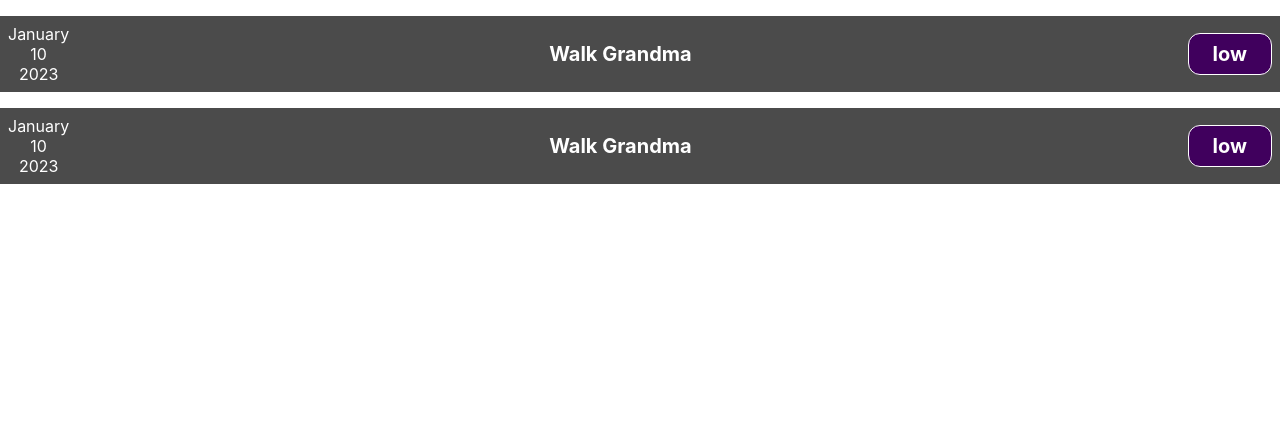
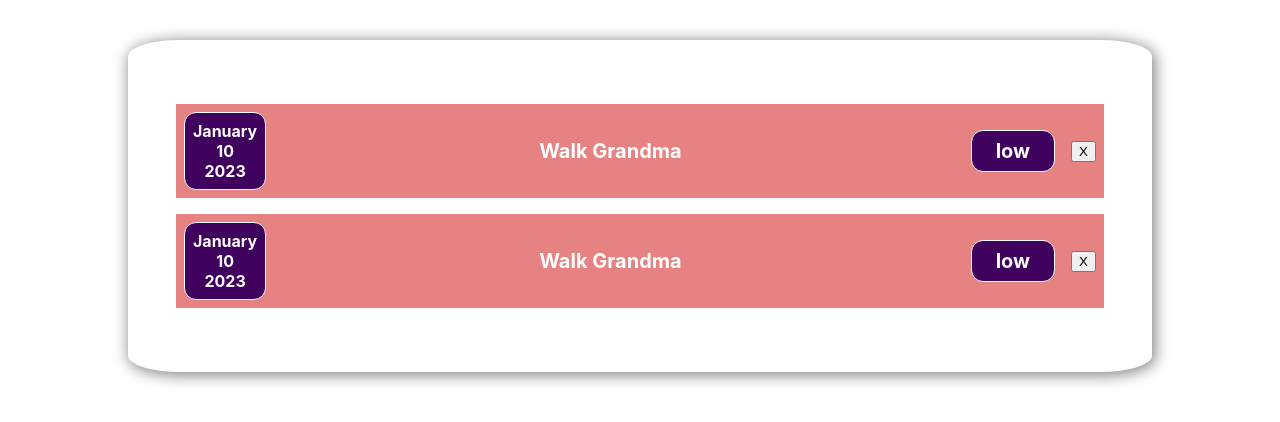
Before and after one commit to RaikkoP/ToDoList, a React (Create React App) app in the folder todolist/: page / in a window 1280 px wide. Shown: the top 422 px of the page. Built offline with nearby package versions, Linux system fonts and the light colour scheme.

Commit message:
Adding style

```diff
--- a/todolist/src/App.css
+++ b/todolist/src/App.css
@@ -40,9 +40,8 @@
 .box {
   border-radius: 5%;
   box-shadow: 2px 2px 15px 1px grey;
-
   margin-top: 40px;
-  margin-left: 20%;
-  margin-right: 20%;
+  margin-left: 10%;
+  margin-right: 10%;
   padding: 3rem;
 }
--- /dev/null
+++ b/todolist/src/Components/TaskDate/TaskDate.css
@@ -0,0 +1,9 @@
+.ToDoDate{
+    font-size: 1rem;
+    font-weight: bold;
+    color: white;
+    background-color: #40005d;
+    border: 1px solid white;
+    padding: 0.5rem;
+    border-radius: 12px;
+}
--- a/todolist/src/Components/TaskDate/TaskDate.js
+++ b/todolist/src/Components/TaskDate/TaskDate.js
@@ -1,3 +1,4 @@
+import './TaskDate.css'
 
 const TaskDate = (props) => {
 
@@ -7,7 +8,7 @@ const TaskDate = (props) => {
 
 
     return(
-        <div>
+        <div className={"ToDoDate"}>
             <div>{month}</div>
             <div>{day}</div>
             <div>{year}</div>
--- a/todolist/src/Components/TaskItem/TaskItem.css
+++ b/todolist/src/Components/TaskItem/TaskItem.css
@@ -4,7 +4,7 @@
     align-items: center;
     padding: 0.5rem;
     margin: 1rem 0;
-    background-color: #4b4b4b;
+    background-color: #e78282;
     color: white;
 }
 
@@ -26,7 +26,7 @@
     color: white;
 }
 
-.todo-item__price {
+.todo-item__priority {
     font-size: 1rem;
     font-weight: bold;
     color: white;
@@ -48,7 +48,7 @@
         font-size: 1.25rem;
     }
 
-    .todo-item__price {
+    .todo-item__priority {
         font-size: 1.25rem;
         padding: 0.5rem 1.5rem;
     }
--- a/todolist/src/Components/TaskItem/TaskItem.js
+++ b/todolist/src/Components/TaskItem/TaskItem.js
@@ -9,7 +9,8 @@ const TaskItem = (props) => {
             <TaskDate  taskData={props.taskData}/>
             <div className="todo-item__description">
                 <h2>{props.taskData.task}</h2>
-                <div className="todo-item__price">{props.taskData.priority}</div>
+                <div className="todo-item__priority">{props.taskData.priority}</div>
+                <button type="button">X</button>
             </div>
         </div>
     )
--- a/todolist/src/Components/Tasks/Tasks.js
+++ b/todolist/src/Components/Tasks/Tasks.js
@@ -6,7 +6,7 @@ import './Tasks.css'
 const Tasks = (props) => {
 
     return(
-        <Card>
+        <Card className="box">
             <TaskItem taskData={props.data}></TaskItem>
             <TaskItem taskData={props.data}></TaskItem>
         </Card>
```
